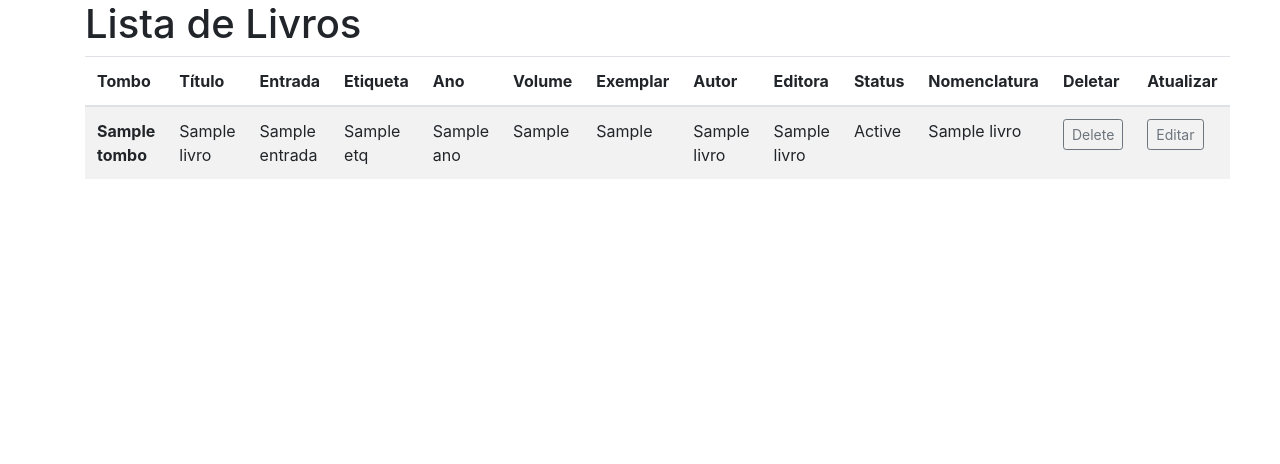
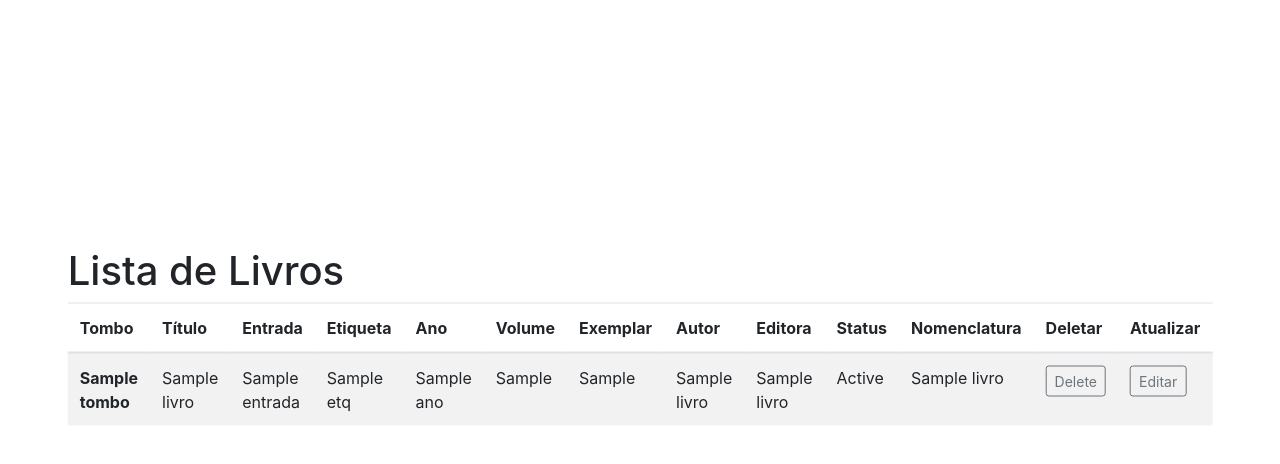
Before and after one commit to palharez/ninive, a Flask app: template sgb/templates/livro/index.html in a window 1280 px wide. Shown: the part 56-520 px from the top of the page. Run offline with Flask 2, Linux system fonts and the light colour scheme; the template is opened without the code that fills it: most values are stand-ins (such as "Sample title", 1, 10 or a date in 2020); some libraries are stand-ins or nearby versions.

Commit message:
Add centeredContainer ao index livro

```diff
--- a/sgb/templates/livro/index.html
+++ b/sgb/templates/livro/index.html
@@ -1,6 +1,11 @@
 {% extends 'base.html' %}
 
+{% block header %}
+<link rel="stylesheet" href="{{ url_for('static', filename='css/centeredContainer.css')  }}">
+{% endblock %}
+
 {% block content %}
+<div class="centered-container">
 <h1>Lista de Livros</h1>
 {% for livro in livros %}
 {% endfor %}
@@ -46,4 +51,5 @@
         {% endfor %}
     </tbody>
 </table>
+</div>
 {% endblock %}
```
